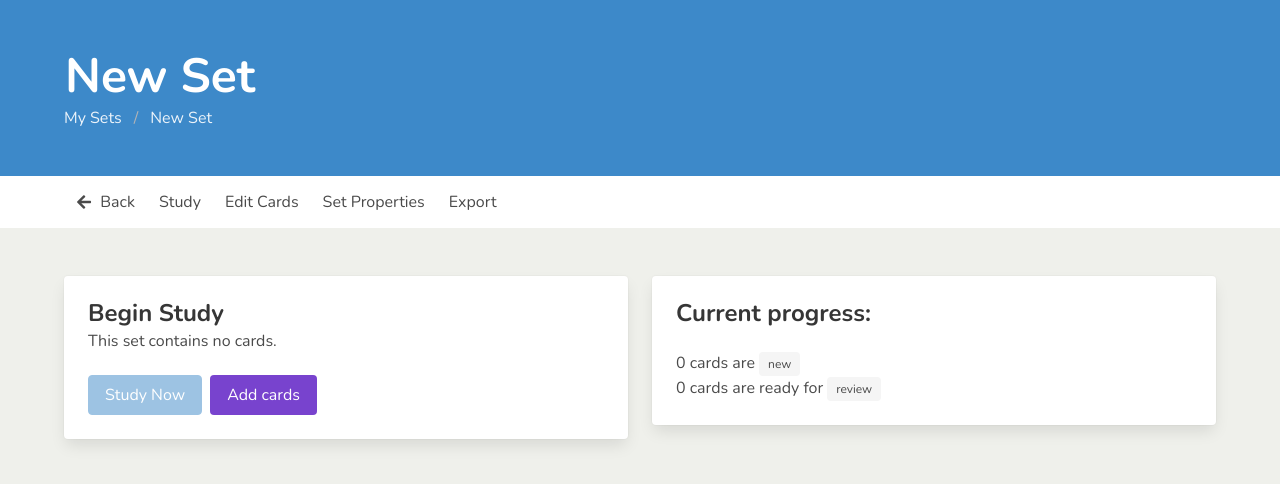
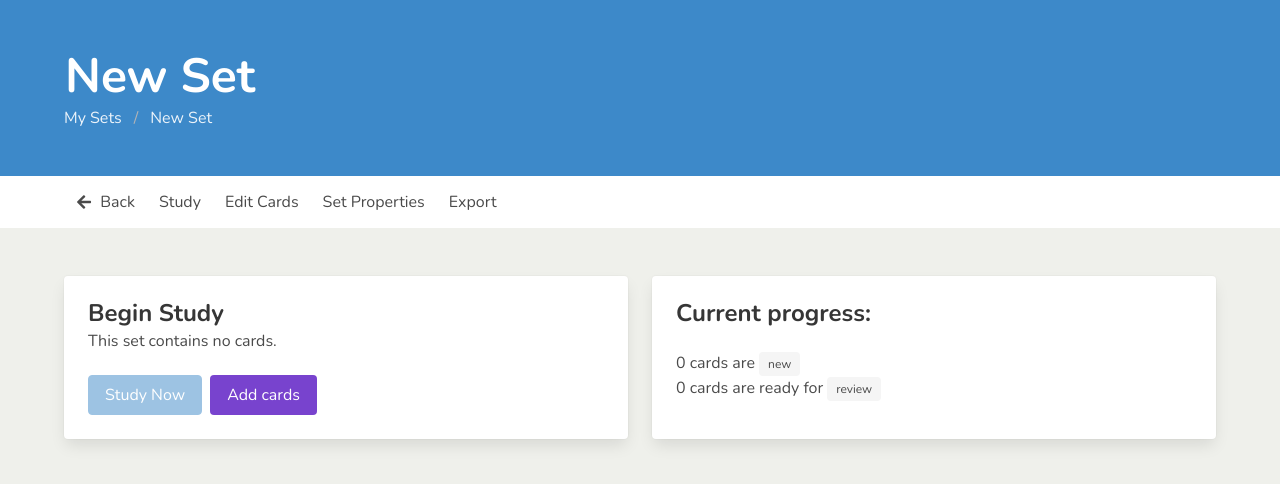
Before and after one commit to alex6480/StudyCards, a React app: page / in a window 1280 px wide. Both pictures are taken after a click on the link "Create new". Shown: the top 484 px of the page. Built offline with nearby package versions, Linux system fonts and the light colour scheme.

Commit message:
Justify height of study section columns

```diff
--- a/src/components/set-card-editor/CardEditor.tsx
+++ b/src/components/set-card-editor/CardEditor.tsx
@@ -88,7 +88,7 @@ class CardEditor extends React.Component<ICardEditorProps, ICardEditorState> {
             const card = this.props.card.value;
             editor = <li className="listed-flashcard">
                 <div className={"card " + (fetching ? "saving " : "")}>
-                    <div className="columns is-gapless is-marginless flashcard-faces">
+                    <div className="columns is-gapless is-marginless flashcard-faces same-height">
                         <div className="column is-half flashcard-face">
                             <CardFaceEditor cardId={card.id}
                                 face={card.faces.front}
--- a/src/components/set-card-editor/CardFaceEditorToolbar.tsx
+++ b/src/components/set-card-editor/CardFaceEditorToolbar.tsx
@@ -17,7 +17,7 @@ export interface ICardFaceEditorToolbarProps {
 
 export class CardFaceEditorToolbar extends React.Component<ICardFaceEditorToolbarProps, {}> {
     public render() {
-        return <div className="card-header flashcard-toolbar">
+        return <div className="card-header flashcard-face-toolbar">
             <div className="field">
                 <ToolbarButton editorState={this.props.editorState}
                     onClick={this.props.swapFaces.bind(this)}>
--- a/src/components/study/StudyOverview.tsx
+++ b/src/components/study/StudyOverview.tsx
@@ -45,7 +45,7 @@ export default class StudyOverview extends React.Component<IStudyOverviewProps>
         const knownCardsInStudy = Math.min(knownCardIds.length, this.props.maxTotalCards - newCardsInStudy);
         const p = Utils.plural;
 
-        return <div className="columns">
+        return <div className="columns same-height">
             <div className="column">
                 <div className="card">
                     <div className="card-content">
--- a/src/mystyles.scss
+++ b/src/mystyles.scss
@@ -54,15 +54,6 @@ $transition-medium: 0.5s;
 // These should be moved to appropriate locations
 // Used by the RichFieldEditor
 .listed-flashcard {
-    & .flashcard-toolbar {
-        display: flex;
-        padding: 0.25rem;
-        flex-wrap: wrap;
-
-        > .field {
-            margin: 0.25rem;
-        }
-    }
     & .tag-editor {
         padding: 0.5rem;
         .tag-input {
@@ -72,16 +63,18 @@ $transition-medium: 0.5s;
     }
     & > .card {
         & > .flashcard-faces {
-            justify-content: stretch;
+            & .flashcard-face {
+                & .flashcard-face-toolbar {
+                    display: flex;
+                    padding: 0.25rem;
+                    flex-wrap: wrap;
+                    flex-grow: 0;
 
-            & .flashcard-face {
-                // Make content take up entire height
-                display: flex;
-                justify-content: stretch;
-                flex-direction: column;
-
+                    > .field {
+                        margin: 0.25rem;
+                    }
+                }
                 & .flashcard-face-content {
-                    flex-grow: 1;
                     &:not(:first-child) {
                         border-left: 1px solid $grey-lighter;
                     }
@@ -97,6 +90,22 @@ $transition-medium: 0.5s;
         transition: box-shadow $transition-short;
         &.saving {
             box-shadow: 0 0 5px $primary;
+        }
+    }
+}
+
+/**
+ * Class can be added to bulma columns and child column and their children will all have the same height
+ */
+.columns.same-height {
+    justify-content: stretch;
+    & > .column {
+        display: flex;
+        justify-content: stretch;
+        flex-direction: column;
+
+        & > * {
+            flex-grow: 1;
         }
     }
 }
```
